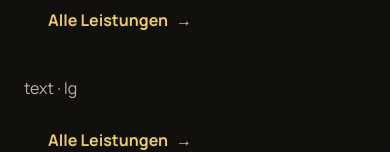
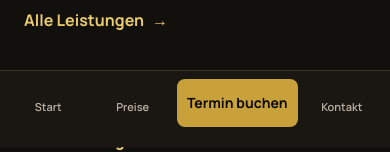
Before and after one commit to YamenSA/barbershop_website, a Next.js app in the folder frontend/: page /design-vorschau in a window 390 px wide. Shown: the part 697-849 px from the top of the page. Built offline with nearby package versions, Linux system fonts and the light colour scheme; no server answers; a web font is replaced by a local one.

Commit message:
feat(redesign): BottomBar + text button fix

```diff
--- a/frontend/src/app/design-vorschau/page.tsx
+++ b/frontend/src/app/design-vorschau/page.tsx
@@ -2,6 +2,7 @@ import type { Metadata } from "next";
 import { notFound } from "next/navigation";
 import Button from "@/components/ui/Button";
 import SiteHeader from "@/components/site/SiteHeader";
+import BottomBar, { BottomBarSpacer } from "@/components/site/BottomBar";
 
 export const metadata: Metadata = {
   title: "Design-Vorschau",
@@ -32,7 +33,12 @@ export default function DesignVorschauPage() {
           <Button disabled>Termin buchen</Button>
         </section>
       </div>
+      <div className="mt-8 h-[150vh] border border-line bg-surface-card p-6 text-ink-muted">
+        Platzhalter zum Testen des Scrollens
+      </div>
     </main>
+    <BottomBarSpacer />
+    <BottomBar />
     </>
   );
 }
--- /dev/null
+++ b/frontend/src/components/site/BottomBar.tsx
@@ -0,0 +1,47 @@
+"use client";
+
+import Link from "next/link";
+import { usePathname } from "next/navigation";
+
+const entries = [
+  { label: "Start", href: "/" },
+  { label: "Preise", href: "/dienstleistungen" },
+  { label: "Termin buchen", href: "/termin" },
+  { label: "Kontakt", href: "/kontakt" },
+];
+
+const focus = "focus-visible:outline-2 focus-visible:outline-offset-2 focus-visible:outline-gold-300";
+
+export default function BottomBar() {
+  const pathname = usePathname();
+  if (pathname.startsWith("/termin")) return null;
+
+  return (
+    <nav aria-label="Schnellnavigation" className="fixed inset-x-0 bottom-0 z-40 grid grid-cols-[1fr_1fr_1.5fr_1fr] gap-1 border-t border-line bg-surface-raise px-2 pt-2 pb-[max(1.25rem,env(safe-area-inset-bottom))] md:hidden">
+      {entries.map(({ label, href }) => {
+        if (href === "/termin") {
+          return (
+            <Link key={href} href={href} className={`flex h-12 items-center justify-center rounded-lg bg-gold-500 font-text text-sm font-bold text-surface-pitch hover:bg-gold-400 ${focus}`}>
+              {label}
+            </Link>
+          );
+        }
+
+        const active = pathname === href || (href !== "/" && pathname.startsWith(`${href}/`));
+        return (
+          <Link key={href} href={href} aria-current={active ? "page" : undefined} className={`flex h-12 flex-col items-center justify-center gap-1.5 font-text text-[11px] font-semibold ${focus} ${active ? "text-gold-300" : "text-ink-muted"}`}>
+            <span aria-hidden="true" className={`h-0.5 w-[18px] ${active ? "bg-gold-300" : "bg-transparent"}`} />
+            {label}
+          </Link>
+        );
+      })}
+    </nav>
+  );
+}
+
+export function BottomBarSpacer() {
+  const pathname = usePathname();
+  if (pathname.startsWith("/termin")) return null;
+
+  return <div aria-hidden className="md:hidden h-[calc(76px+env(safe-area-inset-bottom))]" />;
+}
--- a/frontend/src/components/ui/Button.tsx
+++ b/frontend/src/components/ui/Button.tsx
@@ -36,7 +36,8 @@ export default function Button({
 }: ButtonProps) {
   const disabled = props.href === undefined && props.disabled;
   const classes = [
-    "inline-flex items-center justify-center gap-2 rounded-[8px] px-6 font-text font-bold transition-[background-color,transform] duration-150 focus-visible:outline-2 focus-visible:outline-offset-2 focus-visible:outline-gold-300",
+    "inline-flex items-center justify-center gap-2 rounded-[8px] font-text font-bold transition-[background-color,transform] duration-150 focus-visible:outline-2 focus-visible:outline-offset-2 focus-visible:outline-gold-300",
+    variant === "text" ? "px-0" : "px-6",
     size === "md" ? "h-12" : "h-14",
     disabled
       ? "bg-surface-hover text-ink-disabled cursor-not-allowed"
```
